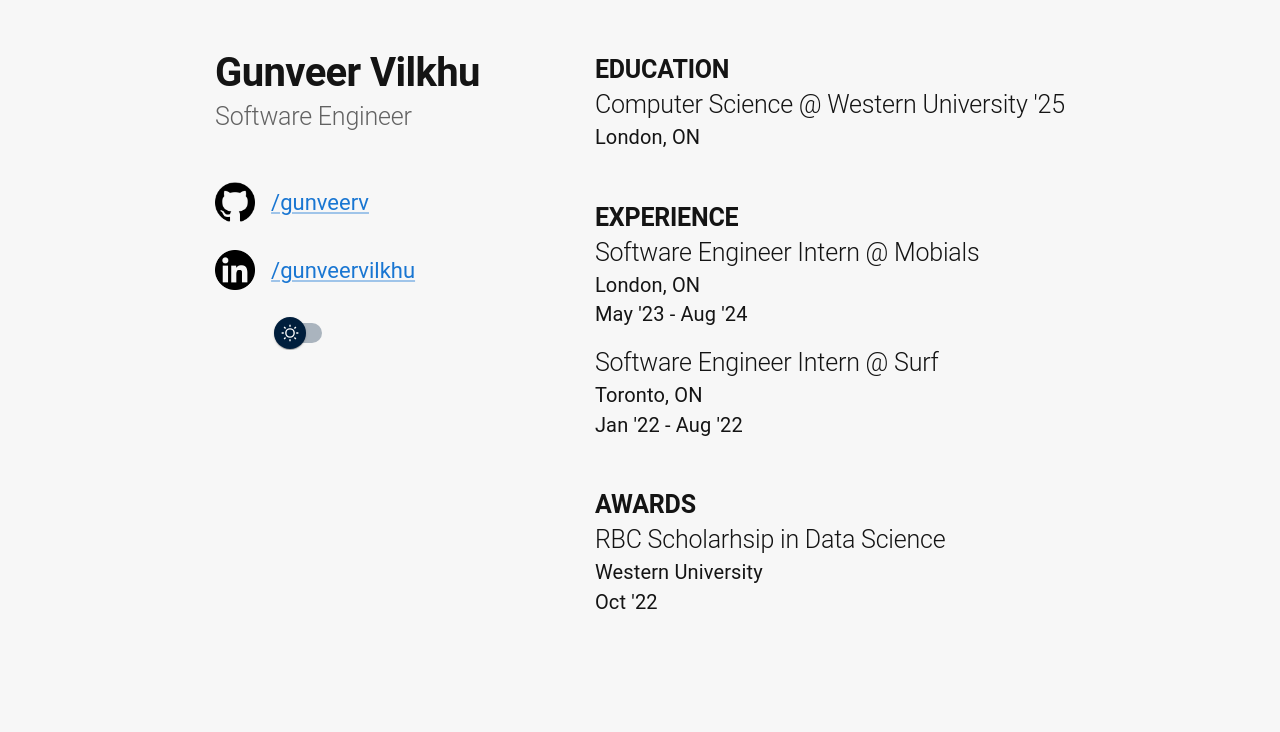
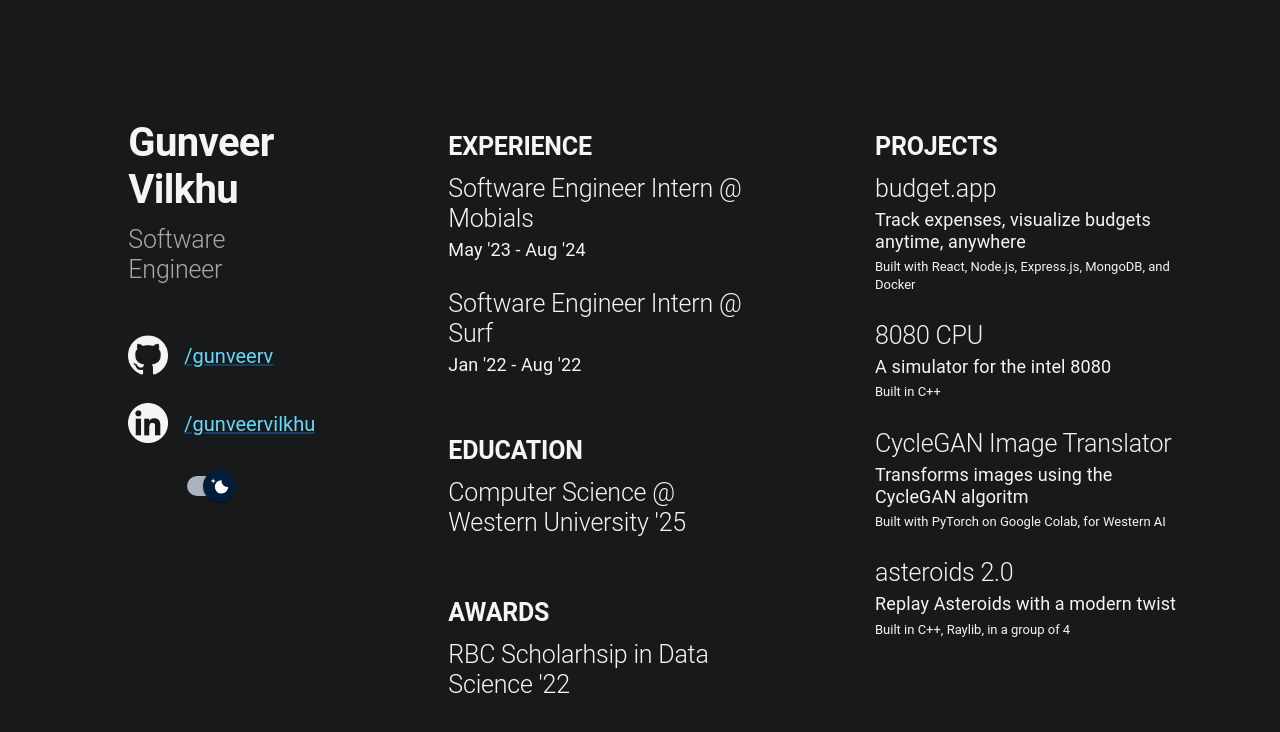
Before and after one commit to gunveerv/gunveerv.github.io, a React (Create React App) app: page / in a window 1280 px wide. Shown: the top 732 px of the page. Built offline with nearby package versions, Linux system fonts and the light colour scheme.

Commit message:
added projects

```diff
--- a/src/App.css
+++ b/src/App.css
@@ -6,10 +6,21 @@ body, html {
 
 .App {
   text-align: center;
-  height: 100vh;
+  height: var(--vh);
   width: 100vw;
   background-color: var(--background-color);
 }
+
+.mobile {
+  --vh: 100%;
+  --padding-top: 50px;
+}
+
+.desktop {
+  --vh: 100vh;
+  --padding-top: 120px;
+}
+
 
 .light {
   --background-color: #f7f7f7;
@@ -34,19 +45,13 @@ body, html {
   filter: invert(100%) sepia(27%) saturate(277%) hue-rotate(224deg) brightness(114%) contrast(92%);
 }
 
-.page-space {
-  margin-left: 5%;
-  margin-right: 5%;
-  margin-top: 5%;
-}
-
 .padding-space {
-  padding-left: 5%;
-  padding-right: 5%;
+  padding-left: 75px;
+  padding-right: 50px;
 }
 
 .padding-top {
-  padding-top: 50px;
+  padding-top: var(--padding-top);
 }
 
 .bold {
@@ -63,22 +68,30 @@ body, html {
 .MuiTypography-h2 {
   font-size: 25px !important;
   text-align: left;
-  padding-top: 5px;
+  padding-top: 12px;
   color: var(--text-secondary);
 }
 
 .MuiTypography-h3 {
-  font-size: 22px !important;
+  font-size: 20px !important;
   text-align: left;
   color: var(--text-tertiary);
 }
 
 .MuiTypography-h4 {
-  font-size: 20px !important;
+  font-size: 18px !important;
   text-align: left;
   padding-top: 5px;
   color: var(--text-secondary);
 }
+
+.MuiTypography-h5 {
+  font-size: 13px !important;
+  text-align: left;
+  padding-top: 5px;
+  color: var(--text-secondary);
+}
+
 
 .Subtitle {
   opacity: 65%;
--- a/src/App.js
+++ b/src/App.js
@@ -1,40 +1,51 @@
 import './App.css';
-import { useState } from 'react';
+import { useEffect, useState } from 'react';
 import Box from '@mui/material/Box';
 import Grid from '@mui/material/Grid';
 import Intro from './components/Intro';
 import Education from './components/Education';
 import Experience from './components/Experience';
 import Awards from './components/Awards';
+import Projects from './components/Projects';
 
 function App() {
-  const [toggle, setToggle] = useState(false);
+  const [toggle, setToggle] = useState(true);
+  const [mobile, setMobile] = useState(false);
   const handleSetToggle = (event) => {
     setToggle(event.target.checked);
   };
   const handleTheme = () => (toggle ? 'dark' : 'light');
+  const handleMobile = () => (mobile ? 'mobile' : 'desktop');
+
+  useEffect(() => {
+    if (window.innerWidth <= 1200) {
+      setMobile(true);
+    }
+  }, []); // empty dependency
+
   return (
-    <div className={`App ${handleTheme()}`}>
+    <div className={`App ${handleTheme()} ${handleMobile()}`}>
       <Grid
         container
         spacing={0}
         direction="row"
         alignItems="left"
         justifyContent="center"
-        className="padding-space padding-top"
+        className="padding-top"
       >
         <Grid
           item
-          xs={0}
+          md={3}
           className="padding-space"
         >
           <Box>
             <Intro handleSetToggle={handleSetToggle} toggle={toggle} />
           </Box>
         </Grid>
+
         <Grid
           item
-          xs={0}
+          md={4}
           className="padding-space"
         >
           <Grid
@@ -45,15 +56,23 @@ function App() {
             justifyContent="center"
           >
             <Grid item xs={0}>
-              <Education />
+              <Experience />
             </Grid>
             <Grid item xs={0}>
-              <Experience />
+              <Education />
             </Grid>
             <Grid item xs={0}>
               <Awards />
             </Grid>
           </Grid>
+        </Grid>
+
+        <Grid
+          item
+          md={4}
+          className="padding-space"
+        >
+          <Projects />
         </Grid>
 
       </Grid>
--- a/src/components/Awards.js
+++ b/src/components/Awards.js
@@ -5,9 +5,7 @@ function Awards() {
   return (
     <div>
       <Typography variant="h2" className="bold">AWARDS</Typography>
-      <Typography variant="h2">RBC Scholarhsip in Data Science</Typography>
-      <Typography variant="h4">Western University</Typography>
-      <Typography variant="h4">Oct '22</Typography>
+      <Typography variant="h2">RBC Scholarhsip in Data Science '22</Typography>
     </div>
   );
 }
--- a/src/components/Education.js
+++ b/src/components/Education.js
@@ -6,7 +6,6 @@ function Education() {
     <div>
       <Typography variant="h2" className="bold">EDUCATION</Typography>
       <Typography variant="h2">Computer Science @ Western University '25</Typography>
-      <Typography variant="h4">London, ON</Typography>
     </div>
   );
 }
--- a/src/components/Experience.js
+++ b/src/components/Experience.js
@@ -16,13 +16,11 @@ function Experience() {
       >
         <Grid item xs={0}>
           <Typography variant="h2">Software Engineer Intern @ Mobials</Typography>
-          <Typography variant="h4">London, ON</Typography>
           <Typography variant="h4">May '23 - Aug '24</Typography>
         </Grid>
 
         <Grid item xs={0}>
           <Typography variant="h2">Software Engineer Intern @ Surf</Typography>
-          <Typography variant="h4">Toronto, ON</Typography>
           <Typography variant="h4">Jan '22 - Aug '22</Typography>
         </Grid>
       </Grid>
--- /dev/null
+++ b/src/components/Projects.js
@@ -0,0 +1,46 @@
+import { Typography } from '@mui/material';
+import Grid from '@mui/material/Grid';
+import Box from '@mui/material/Box';
+import '../App.css';
+
+function Projects() {
+  return (
+    <Box>
+      <Typography variant="h2" className="bold">PROJECTS</Typography>
+      <Grid
+        container
+        direction="column"
+        spacing={2}
+        alignItems="left"
+        justifyContent="center"
+      >
+        <Grid item xs={0}>
+          <Typography variant="h2">budget.app</Typography>
+          <Typography variant="h4">Track expenses, visualize budgets anytime, anywhere</Typography>
+          <Typography variant="h5">Built with React, Node.js, Express.js, MongoDB, and Docker</Typography>
+        </Grid>
+
+        <Grid item xs={0}>
+          <Typography variant="h2">8080 CPU</Typography>
+          <Typography variant="h4">A simulator for the intel 8080</Typography>
+          <Typography variant="h5">Built in C++</Typography>
+        </Grid>
+
+        <Grid item xs={0}>
+          <Typography variant="h2">CycleGAN Image Translator</Typography>
+          <Typography variant="h4">Transforms images using the CycleGAN algoritm</Typography>
+          <Typography variant="h5">Built with PyTorch on Google Colab, for Western AI</Typography>
+        </Grid>
+
+        <Grid item xs={0}>
+          <Typography variant="h2">asteroids 2.0</Typography>
+          <Typography variant="h4">Replay Asteroids with a modern twist</Typography>
+          <Typography variant="h5">Built in C++, Raylib, in a group of 4</Typography>
+        </Grid>
+
+      </Grid>
+    </Box>
+  );
+}
+
+export default Projects;
```
